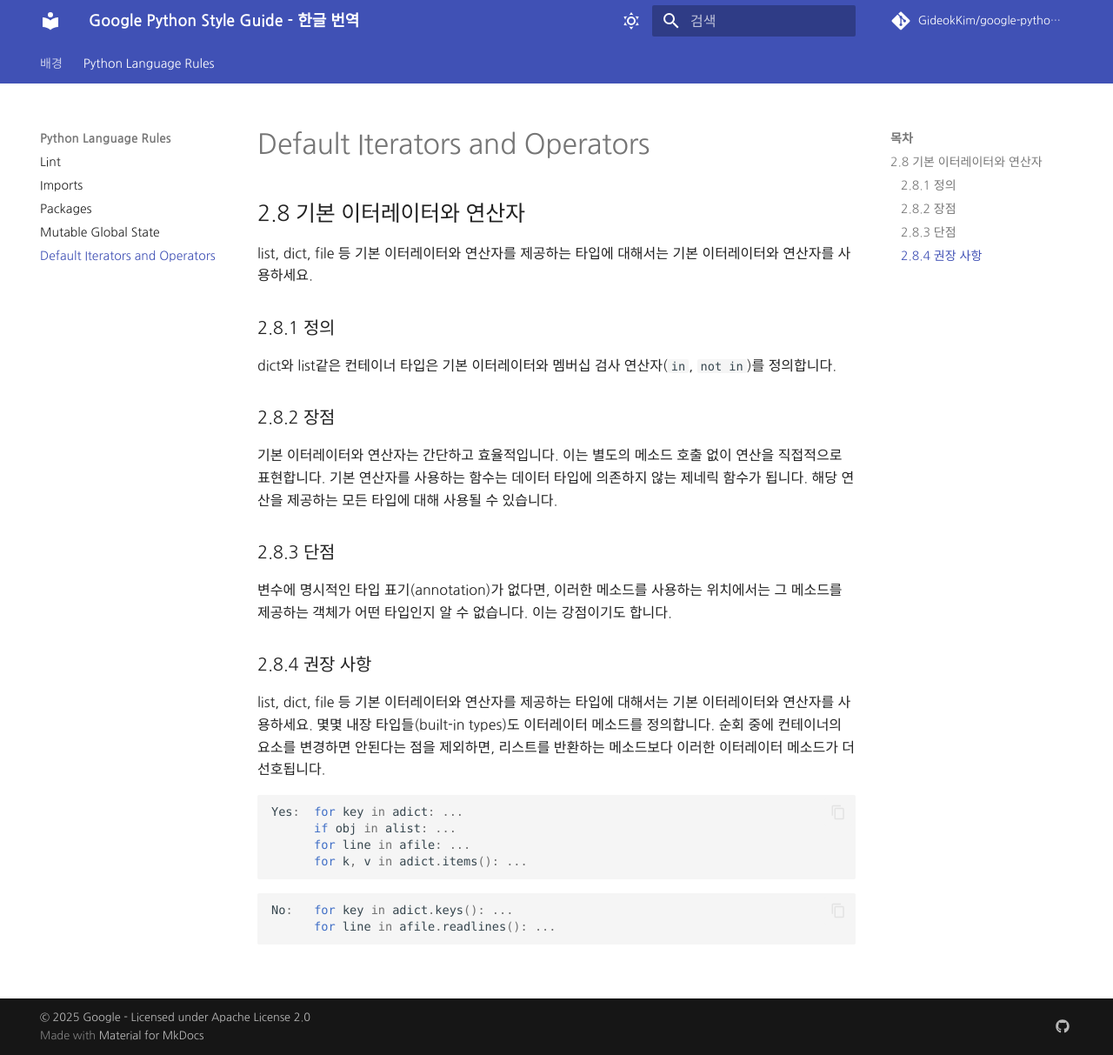
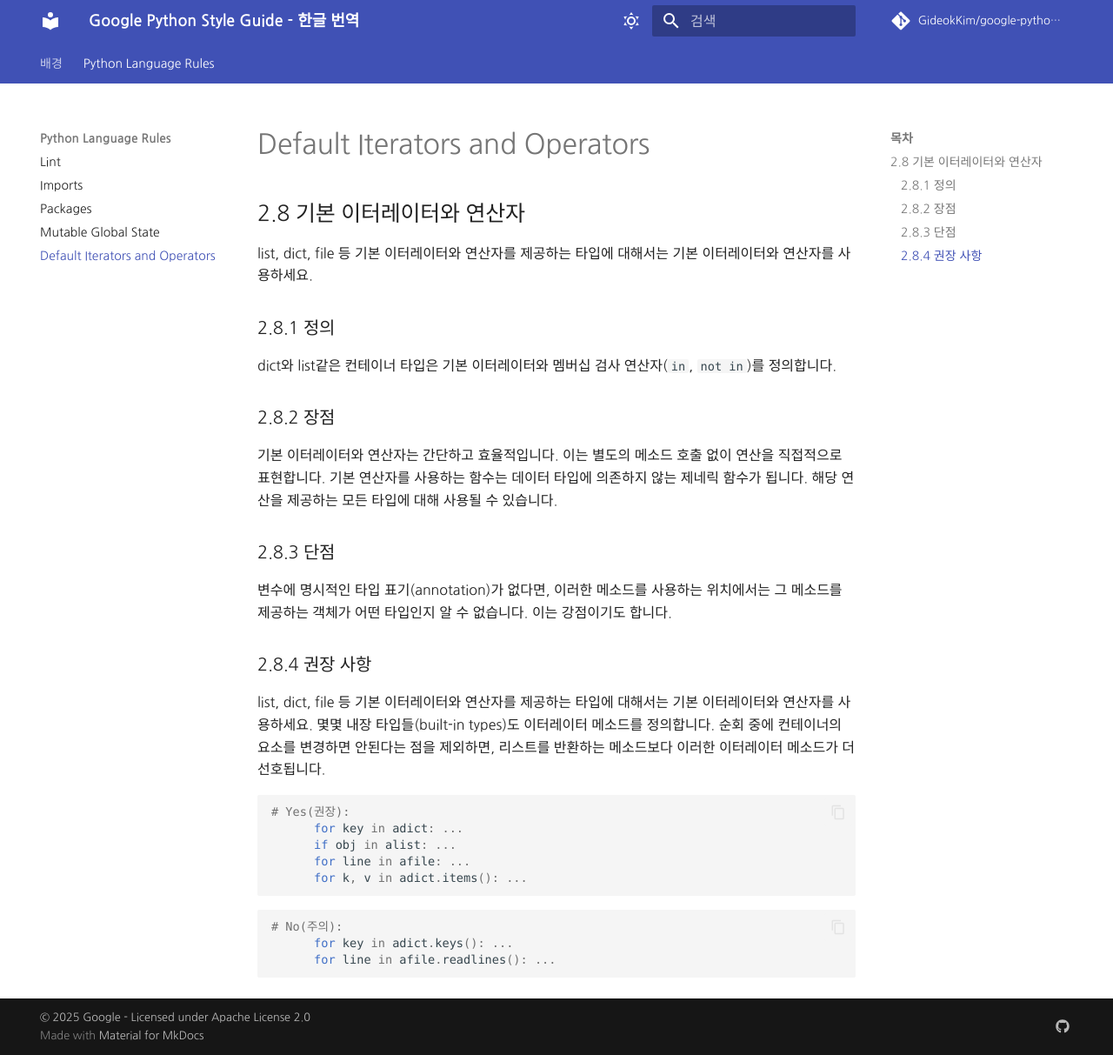
Before and after one commit to Yoonsoyoung02/google-python-style-guide-kr, an MkDocs documentation site: the page built from google python style guide/default-iterators-and-operators.md, in a window 1280 px wide and 1213 px high. Shown: the whole window at 87% size. Built offline with MkDocs 1.6.1 and Material for MkDocs 9.7.7, drawn with Linux system fonts in a browser that asks for light colours; some web fonts are replaced; comment, search, counter and statistics services are not loaded.

Commit message:
Update google python style guide/default-iterators-and-operators.md

````diff
--- a/google python style guide/default-iterators-and-operators.md
+++ b/google python style guide/default-iterators-and-operators.md
@@ -14,12 +14,14 @@ dict와 list같은 컨테이너 타입은 기본 이터레이터와 멤버십
 list, dict, file 등 기본 이터레이터와 연산자를 제공하는 타입에 대해서는 기본 이터레이터와 연산자를 사용하세요. 몇몇 내장 타입들(built-in types)도 이터레이터 메소드를 정의합니다. 순회 중에 컨테이너의 요소를 변경하면 안된다는 점을 제외하면, 리스트를 반환하는 메소드보다 이러한 이터레이터 메소드가 더 선호됩니다.
 
 ```python
-Yes:  for key in adict: ...
+# Yes(권장):
+      for key in adict: ...
       if obj in alist: ...
       for line in afile: ...
       for k, v in adict.items(): ...
 ```
 ```python
-No:   for key in adict.keys(): ...
+# No(주의):
+      for key in adict.keys(): ...
       for line in afile.readlines(): ...
 ```
````
